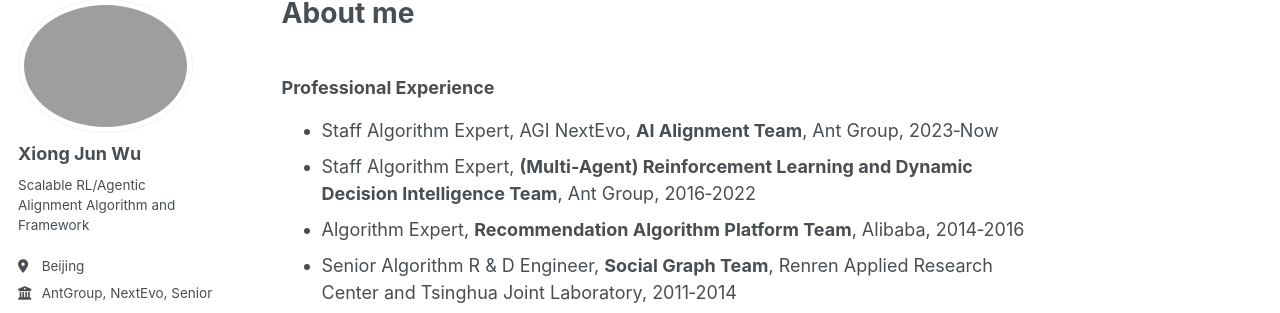
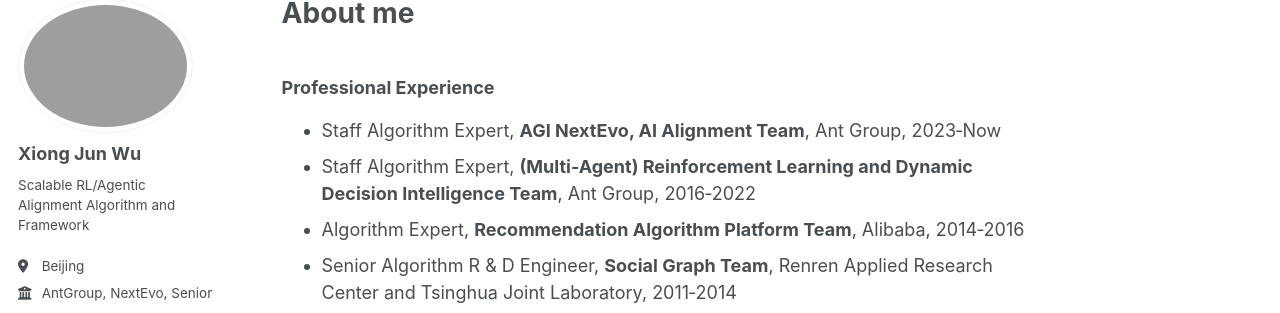
Before and after one commit to junwuxgi/junwuxgi.github.io, a Jekyll site: the page built from _pages/about.md, in a window 1280 px wide and 900 px high. Shown: the part 107-420 px from the top of the window. Built offline with Jekyll 4.4.1, drawn with Linux system fonts in a browser that asks for light colours; some web fonts are replaced.

Commit message:
update config

```diff
--- a/_pages/about.md
+++ b/_pages/about.md
@@ -7,7 +7,7 @@ redirect_from:
   - /about.html
 ---
 ### Professional Experience
-- Staff Algorithm Expert, AGI NextEvo, **AI Alignment Team**, Ant Group, 2023‑Now
+- Staff Algorithm Expert, **AGI NextEvo, AI Alignment Team**, Ant Group, 2023‑Now
 - Staff Algorithm Expert, **(Multi-Agent) Reinforcement Learning and Dynamic Decision Intelligence Team**, Ant Group, 2016‑2022
 - Algorithm Expert, **Recommendation Algorithm Platform Team**, Alibaba, 2014‑2016
 - Senior Algorithm R & D Engineer, **Social Graph Team**, Renren Applied Research Center and Tsinghua Joint Laboratory, 2011‑2014
```
